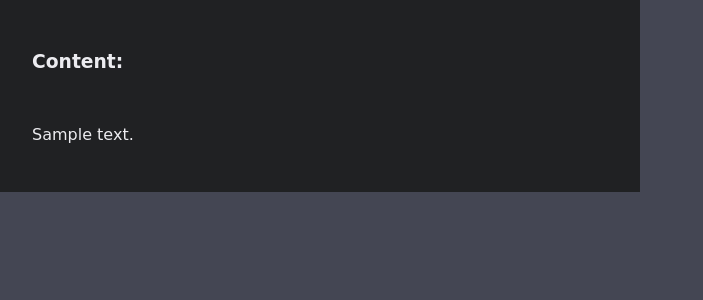
After one commit to andrew264/news-summarizer-bart, a Flask app: template templates/article.html in a window 1280 px wide. The commit adds this page. Shown: the top 300 px of the page, without its empty margins (0-703 px from the left). Run offline with Flask 2, Linux system fonts and the light colour scheme; the template is opened without the code that fills it: most values are stand-ins (such as "Sample title", 1, 10 or a date in 2020); parts of the project's set-up code (start-up, migrations or seed data) failed here and were passed over.

Commit message:
idk man ;

```diff
--- a/main.py
+++ b/main.py
@@ -1,8 +1,14 @@
+import re
+
+import aiohttp
+from bs4 import BeautifulSoup
 from flask import Flask, render_template, request
 
+from utils.article import Article
 from utils.fetch import fetch_news
 
 app = Flask(__name__)
+results: list[Article] = []
 
 
 @app.route('/', methods=['GET', 'POST'])
@@ -11,9 +17,17 @@ async def index():
         query = request.form['query']
         category = request.form['category']
         category = None if category == 'all' else category
-        print(query, category)
+        global results
         results = await fetch_news(query, category)
-        print(len(results))
-        return render_template('index.html', articles=results)
+        return render_template('index.html', articles=results, length=len(results))
     else:
-        return render_template('index.html', results=[])
+        return render_template('index.html', results=[], length=0)
+
+
+@app.route('/<int:i>')
+async def article(i: int):
+    if not results or 0 > i > len(results):
+        return render_template('index.html', results=[], length=0)
+
+    print(results[i].article)
+    return render_template('article.html', article=results[i])
--- a/requirements.txt
+++ b/requirements.txt
@@ -5,3 +5,4 @@ soupsieve
 python-dateutil
 newsapi-python
 flask[async]
+aiohttp
--- a/static/css/main.css
+++ b/static/css/main.css
@@ -78,3 +78,11 @@ h1 {
     height: calc(2 * 1.2em);
     line-height: 1.2em;
 }
+.article-container {
+    width: 50%;
+    background-color: #202123;
+}
+.article-content {
+    padding: 5%;
+    text-align: justify;
+}
--- /dev/null
+++ b/templates/article.html
@@ -0,0 +1,17 @@
+<!DOCTYPE html>
+<html lang="en">
+<head>
+    <meta charset="UTF-8">
+    <title>{{ article.title }}</title>
+    <link rel="icon" href="{{ url_for('static', filename='images/icon.png') }}">
+    <link rel="stylesheet" href="{{ url_for('static', filename='css/main.css') }}">
+</head>
+    <body>
+        <div class="article-container">
+            <div class="article-content" id="article-content">
+                <h3>Content:</h3><br>
+                <p> {{ article.content }} </p>
+            </div>
+        </div>
+    </body>
+</html>
```
Also changed, not shown: templates/index.html (+5 -5 lines), utils/article.py (+5 -5 lines).
